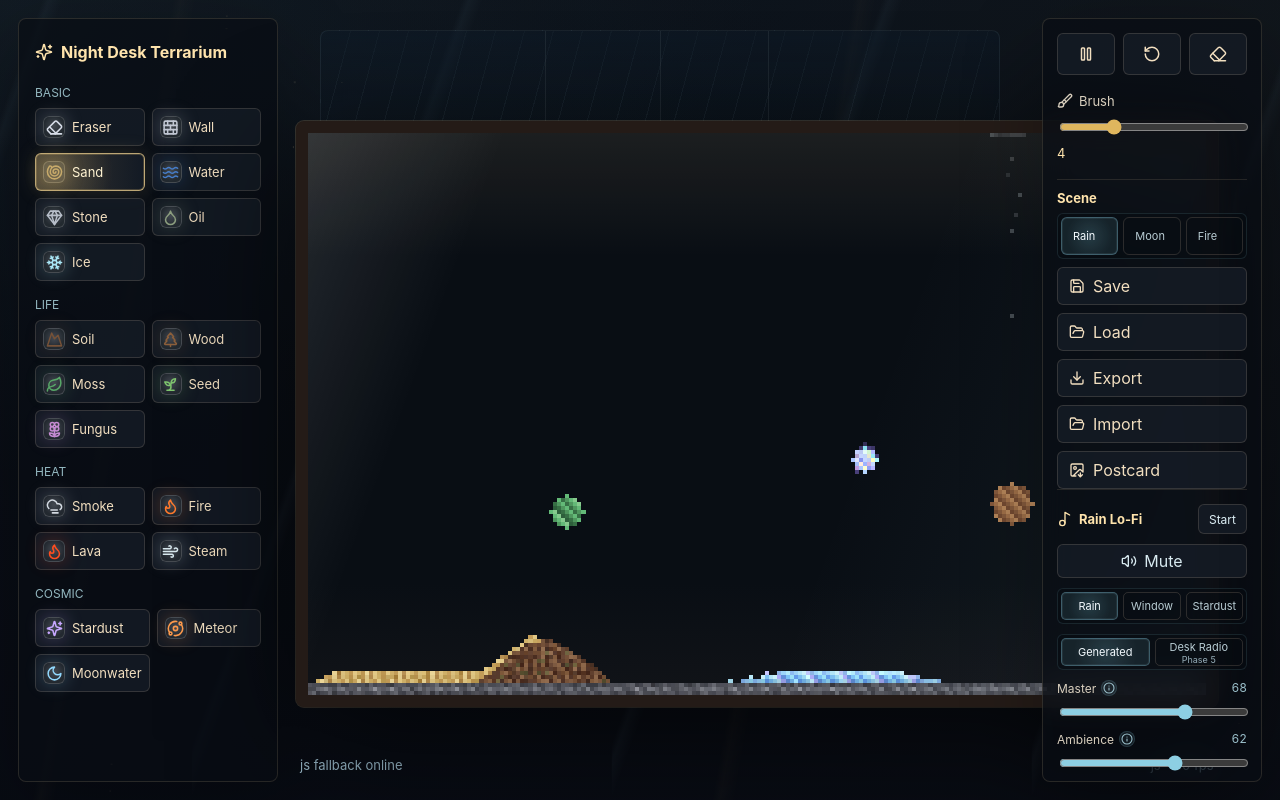
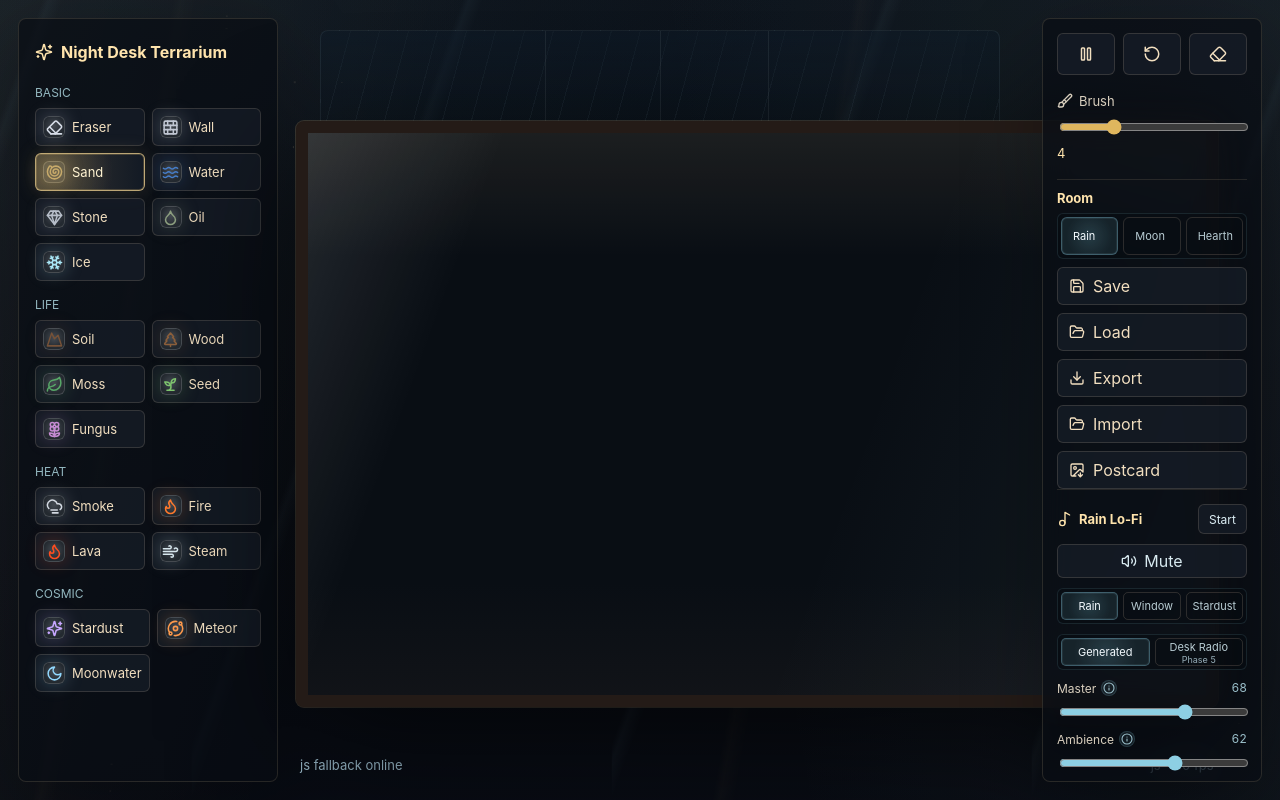
Before and after one commit to ldonald067/cozyfun, a React (Vite) app in the folder app/: page / in a window 1280 px wide. Built offline with nearby package versions, Linux system fonts and the light colour scheme; no server answers.

Commit message:
Replace scene presets with room backdrops

```diff
--- a/app/src/App.tsx
+++ b/app/src/App.tsx
@@ -52,7 +52,13 @@ import { MATERIAL, MATERIALS, type MaterialDef, type MaterialId } from "./materi
 import { detectReactionEvents } from "./reactions";
 import { applySnapshot, downloadSnapshot, loadLocal, readSnapshotFile, saveLocal } from "./storage";
 import { exportPostcard, renderSandbox } from "./renderer";
-import { applyScenePreset, getScenePreset, SCENE_PRESETS, type ScenePresetId } from "./scenePresets";
+import {
+  getSceneEnvironment,
+  loadSceneEnvironmentId,
+  saveSceneEnvironmentId,
+  SCENE_ENVIRONMENTS,
+  type SceneEnvironmentId
+} from "./sceneEnvironments";
 
 const WORLD_WIDTH = 220;
 const WORLD_HEIGHT = 140;
@@ -102,7 +108,8 @@ export function App() {
   const activeMusicProvider = getMusicProviderDef(audioPrefs.provider);
   const [engine, setEngine] = useState<SandboxEngine | null>(null);
   const [selected, setSelected] = useState<MaterialId>(MATERIAL.Sand);
-  const [scenePreset, setScenePreset] = useState<ScenePresetId>("rain-desk");
+  const [sceneEnvironment, setSceneEnvironment] = useState<SceneEnvironmentId>(() => loadSceneEnvironmentId());
+  const activeSceneEnvironment = getSceneEnvironment(sceneEnvironment);
   const [brushSize, setBrushSize] = useState(4);
   const [paused, setPaused] = useState(false);
   const [status, setStatus] = useState("warming tray");
@@ -124,7 +131,6 @@ export function App() {
       createdEngine = created;
       setEngine(created);
       setStatus(created.source === "wasm" ? "wasm sim online" : "js fallback online");
-      applyScenePreset(created, "rain-desk");
     });
     return () => {
       active = false;
@@ -136,6 +142,10 @@ export function App() {
     audio.applyPreferences(audioPrefs);
     saveAudioPrefs(audioPrefs);
   }, [audio, audioPrefs]);
+
+  useEffect(() => {
+    saveSceneEnvironmentId(sceneEnvironment);
+  }, [sceneEnvironment]);
 
   useEffect(() => {
     return () => audio.dispose();
@@ -208,13 +218,13 @@ export function App() {
     []
   );
 
-  const sceneOptions = useMemo<SegmentOption<ScenePresetId>[]>(
+  const sceneOptions = useMemo<SegmentOption<SceneEnvironmentId>[]>(
     () =>
-      SCENE_PRESETS.map((preset) => ({
-        value: preset.id,
-        label: preset.label,
-        title: preset.title,
-        testId: `scene-preset-${preset.id}`
+      SCENE_ENVIRONMENTS.map((scene) => ({
+        value: scene.id,
+        label: scene.label,
+        title: scene.title,
+        testId: `scene-environment-${scene.id}`
       })),
     []
   );
@@ -251,7 +261,6 @@ export function App() {
     if (!engine) return;
     engine.clear();
     audio.playUiCue("clear");
-    setScenePreset("rain-desk");
     setStatus("tray cleared");
   }
 
@@ -266,7 +275,6 @@ export function App() {
     if (!engine) return;
     const loaded = loadLocal(engine);
     if (loaded) audio.playUiCue("load");
-    if (loaded) setScenePreset("rain-desk");
     setStatus(loaded ? "local scene loaded" : "no local save yet");
   }
 
@@ -282,7 +290,6 @@ export function App() {
     const snapshot = await readSnapshotFile(event.target.files[0]);
     const loaded = snapshot ? applySnapshot(engine, snapshot) : false;
     if (loaded) audio.playUiCue("import");
-    if (loaded) setScenePreset("rain-desk");
     setStatus(loaded ? "scene imported" : "invalid scene file");
     event.target.value = "";
   }
@@ -290,7 +297,7 @@ export function App() {
   async function handlePostcard() {
     if (!engine || !baseCanvasRef.current || !glowCanvasRef.current) return;
     await exportPostcard(engine, baseCanvasRef.current, glowCanvasRef.current, {
-      sceneTitle: getScenePreset(scenePreset).title,
+      sceneTitle: activeSceneEnvironment.title,
       moodTitle: activeMood.title,
       musicSource: activeMusicProvider.label
     });
@@ -356,17 +363,17 @@ export function App() {
     setStatus(providerDef.status);
   }
 
-  function handleScenePreset(id: ScenePresetId) {
-    if (!engine) return;
-    const preset = applyScenePreset(engine, id);
-    setScenePreset(id);
-    handleAudioMood(preset.mood);
-    audio.playUiCue("load");
-    setStatus(preset.status);
+  function handleSceneEnvironment(id: SceneEnvironmentId) {
+    const scene = getSceneEnvironment(id);
+    setSceneEnvironment(id);
+    setAudioPrefs((current) => ({ ...current, mood: scene.mood }));
+    audio.setMood(scene.mood);
+    if (audioPrefs.enabled && !audioPrefs.muted) audio.playUiCue("toggle");
+    setStatus(scene.status);
   }
 
   return (
-    <main className="app-shell">
+    <main className={`app-shell ${activeSceneEnvironment.className}`}>
       <canvas ref={motesCanvasRef} className="motes-canvas" aria-hidden="true" />
       <section className="workspace" aria-label="Cozy pixel sandbox">
         <aside className="tool-panel" aria-label="Materials">
@@ -454,14 +461,14 @@ export function App() {
           </label>
 
           <div className="control-stack">
-            <div className="preset-control">
-              <span>Scene</span>
+            <div className="environment-control">
+              <span>Room</span>
               <SegmentedControl
-                ariaLabel="Scene preset"
-                value={scenePreset}
+                ariaLabel="Room backdrop"
+                value={sceneEnvironment}
                 options={sceneOptions}
-                className="scene-preset-control"
-                onChange={handleScenePreset}
+                className="scene-environment-control"
+                onChange={handleSceneEnvironment}
               />
             </div>
             <button type="button" data-testid="save-scene" onClick={handleSave}>
--- a/app/src/scenePresets.ts
+++ b/app/src/devSceneSeeds.ts
@@ -1,10 +1,10 @@
 import type { SandboxEngine } from "./engine";
 import { MATERIAL, type MaterialId } from "./materials";
 
-export type ScenePresetId = "rain-desk" | "moonwater-garden" | "stardust-fireplace";
+export type DevSceneSeedId = "rain-desk" | "moonwater-garden" | "stardust-fireplace";
 
-export type ScenePreset = {
-  id: ScenePresetId;
+export type DevSceneSeed = {
+  id: DevSceneSeedId;
   label: string;
   title: string;
   status: string;
@@ -22,7 +22,7 @@ type PaintCommand = {
   dy?: number;
 };
 
-export const SCENE_PRESETS: ScenePreset[] = [
+export const DEV_SCENE_SEEDS: DevSceneSeed[] = [
   {
     id: "rain-desk",
     label: "Rain",
@@ -81,12 +81,12 @@ export const SCENE_PRESETS: ScenePreset[] = [
   }
 ];
 
-export function getScenePreset(id: ScenePresetId) {
-  return SCENE_PRESETS.find((preset) => preset.id === id) ?? SCENE_PRESETS[0];
+export function getDevSceneSeed(id: DevSceneSeedId) {
+  return DEV_SCENE_SEEDS.find((preset) => preset.id === id) ?? DEV_SCENE_SEEDS[0];
 }
 
-export function applyScenePreset(engine: SandboxEngine, id: ScenePresetId) {
-  const preset = getScenePreset(id);
+export function applyDevSceneSeed(engine: SandboxEngine, id: DevSceneSeedId) {
+  const preset = getDevSceneSeed(id);
   engine.clear();
   for (const command of preset.commands) {
     const repeat = command.repeat ?? 1;
--- /dev/null
+++ b/app/src/sceneEnvironments.ts
@@ -0,0 +1,67 @@
+import type { AudioMood } from "./audio";
+
+export type SceneEnvironmentId = "rain-desk" | "moonwater-garden" | "stardust-hearth";
+
+export type SceneEnvironment = {
+  id: SceneEnvironmentId;
+  label: string;
+  title: string;
+  status: string;
+  mood: AudioMood;
+  className: string;
+};
+
+const SCENE_ENVIRONMENT_KEY = "cozy-pixel-sandbox:room:v1";
+export const DEFAULT_SCENE_ENVIRONMENT: SceneEnvironmentId = "rain-desk";
+
+export const SCENE_ENVIRONMENTS: SceneEnvironment[] = [
+  {
+    id: "rain-desk",
+    label: "Rain",
+    title: "Rain Desk",
+    status: "rain desk backdrop on",
+    mood: "rain",
+    className: "scene-rain-desk"
+  },
+  {
+    id: "moonwater-garden",
+    label: "Moon",
+    title: "Moonlit Garden",
+    status: "moonlit garden backdrop on",
+    mood: "window",
+    className: "scene-moonwater-garden"
+  },
+  {
+    id: "stardust-hearth",
+    label: "Hearth",
+    title: "Stardust Hearth",
+    status: "stardust hearth backdrop on",
+    mood: "stardust",
+    className: "scene-stardust-hearth"
+  }
+];
+
+export function getSceneEnvironment(id: SceneEnvironmentId) {
+  return SCENE_ENVIRONMENTS.find((scene) => scene.id === id) ?? SCENE_ENVIRONMENTS[0];
+}
+
+export function loadSceneEnvironmentId(): SceneEnvironmentId {
+  try {
+    const stored = localStorage.getItem(SCENE_ENVIRONMENT_KEY);
+    return isSceneEnvironmentId(stored) ? stored : DEFAULT_SCENE_ENVIRONMENT;
+  } catch {
+    return DEFAULT_SCENE_ENVIRONMENT;
+  }
+}
+
+export function saveSceneEnvironmentId(id: SceneEnvironmentId) {
+  try {
+    localStorage.setItem(SCENE_ENVIRONMENT_KEY, id);
+  } catch {
+    // Room preference is cosmetic; storage failure should never block play.
+  }
+}
+
+function isSceneEnvironmentId(value: unknown): value is SceneEnvironmentId {
+  return typeof value === "string" && SCENE_ENVIRONMENTS.some((scene) => scene.id === value);
+}
--- a/app/src/styles.css
+++ b/app/src/styles.css
@@ -62,26 +62,102 @@ input:focus-visible {
 }
 
 .app-shell {
+  --room-background:
+    linear-gradient(180deg, rgba(7, 10, 18, 0.4), rgba(7, 10, 18, 0.9)),
+    linear-gradient(125deg, rgba(74, 112, 126, 0.22), transparent 42%),
+    linear-gradient(120deg, #0b1118 0%, #111a22 46%, #1d2223 100%);
+  --room-weather-opacity: 0.28;
+  --room-weather-image:
+    linear-gradient(110deg, transparent 0 38%, rgba(130, 171, 195, 0.18) 39%, transparent 41%),
+    linear-gradient(100deg, transparent 0 66%, rgba(255, 213, 145, 0.08) 67%, transparent 69%);
+  --room-weather-size: 420px 100%, 680px 100%;
+  --room-weather-duration: 12s;
+  --room-lighting:
+    linear-gradient(105deg, rgba(255, 218, 147, 0.06), transparent 32%),
+    linear-gradient(260deg, rgba(112, 170, 191, 0.08), transparent 44%);
+  --window-background:
+    linear-gradient(180deg, rgba(17, 31, 45, 0.74), rgba(4, 8, 14, 0.18)),
+    repeating-linear-gradient(105deg, rgba(162, 204, 225, 0.18) 0 1px, transparent 1px 28px);
+  --window-border: rgba(117, 151, 164, 0.22);
+  --window-opacity: 0.56;
+  --tray-frame: #241b17;
+  --tray-highlight: rgba(255, 213, 150, 0.18);
+  --tray-inner-glow: rgba(255, 197, 106, 0.08);
   min-height: 100%;
   position: relative;
   overflow: hidden;
-  background:
-    linear-gradient(180deg, rgba(7, 10, 18, 0.4), rgba(7, 10, 18, 0.9)),
-    radial-gradient(ellipse at top left, rgba(74, 112, 126, 0.22), transparent 42%),
-    linear-gradient(120deg, #0b1118 0%, #111a22 46%, #1d2223 100%);
+  background: var(--room-background);
+  transition: background 260ms ease;
 }
 
-.app-shell::before {
+.app-shell::before,
+.app-shell::after {
   content: "";
   position: absolute;
   inset: 0;
   pointer-events: none;
-  opacity: 0.28;
-  background-image:
-    linear-gradient(110deg, transparent 0 38%, rgba(130, 171, 195, 0.18) 39%, transparent 41%),
-    linear-gradient(100deg, transparent 0 66%, rgba(255, 213, 145, 0.08) 67%, transparent 69%);
-  background-size: 420px 100%, 680px 100%;
-  animation: rain-slide 12s linear infinite;
+}
+
+.app-shell::before {
+  opacity: var(--room-weather-opacity);
+  background-image: var(--room-weather-image);
+  background-size: var(--room-weather-size);
+  animation: rain-slide var(--room-weather-duration) linear infinite;
+  transition: opacity 260ms ease;
+}
+
+.app-shell::after {
+  background: var(--room-lighting);
+  mix-blend-mode: screen;
+  opacity: 0.72;
+}
+
+.app-shell.scene-moonwater-garden {
+  --room-background:
+    linear-gradient(180deg, rgba(8, 11, 22, 0.34), rgba(7, 9, 18, 0.94)),
+    linear-gradient(130deg, rgba(80, 91, 146, 0.28), transparent 48%),
+    linear-gradient(120deg, #080d18 0%, #10152a 52%, #161d2b 100%);
+  --room-weather-opacity: 0.2;
+  --room-weather-image:
+    linear-gradient(115deg, transparent 0 42%, rgba(175, 190, 255, 0.12) 43%, transparent 45%),
+    repeating-linear-gradient(90deg, rgba(151, 194, 196, 0.06) 0 1px, transparent 1px 70px);
+  --room-weather-size: 520px 100%, 700px 100%;
+  --room-weather-duration: 18s;
+  --room-lighting:
+    linear-gradient(120deg, rgba(152, 175, 255, 0.11), transparent 42%),
+    linear-gradient(260deg, rgba(102, 205, 190, 0.07), transparent 48%);
+  --window-background:
+    linear-gradient(180deg, rgba(21, 29, 59, 0.76), rgba(6, 9, 20, 0.2)),
+    repeating-linear-gradient(95deg, rgba(184, 199, 255, 0.16) 0 1px, transparent 1px 34px);
+  --window-border: rgba(161, 181, 255, 0.24);
+  --window-opacity: 0.62;
+  --tray-frame: #1e2230;
+  --tray-highlight: rgba(177, 190, 255, 0.2);
+  --tray-inner-glow: rgba(133, 182, 255, 0.08);
+}
+
+.app-shell.scene-stardust-hearth {
+  --room-background:
+    linear-gradient(180deg, rgba(12, 9, 10, 0.34), rgba(9, 7, 9, 0.94)),
+    linear-gradient(125deg, rgba(104, 67, 42, 0.22), transparent 46%),
+    linear-gradient(120deg, #100c0d 0%, #171017 52%, #201817 100%);
+  --room-weather-opacity: 0.18;
+  --room-weather-image:
+    linear-gradient(100deg, transparent 0 45%, rgba(255, 197, 120, 0.12) 46%, transparent 48%),
+    repeating-linear-gradient(0deg, rgba(255, 185, 101, 0.04) 0 1px, transparent 1px 42px);
+  --room-weather-size: 480px 100%, 100% 420px;
+  --room-weather-duration: 20s;
+  --room-lighting:
+    linear-gradient(110deg, rgba(255, 166, 85, 0.13), transparent 38%),
+    linear-gradient(270deg, rgba(178, 134, 255, 0.09), transparent 50%);
+  --window-background:
+    linear-gradient(180deg, rgba(46, 28, 30, 0.76), rgba(12, 6, 8, 0.2)),
+    repeating-linear-gradient(105deg, rgba(255, 183, 111, 0.12) 0 1px, transparent 1px 30px);
+  --window-border: rgba(255, 190, 117, 0.2);
+  --window-opacity: 0.5;
+  --tray-frame: #2a1812;
+  --tray-highlight: rgba(255, 176, 91, 0.18);
+  --tray-inner-glow: rgba(255, 143, 66, 0.1);
 }
 
 .workspace {
@@ -205,12 +281,14 @@ input:focus-visible {
   width: min(56vw, 680px);
   height: 150px;
   transform: translateX(-50%);
-  border: 1px solid rgba(117, 151, 164, 0.22);
+  border: 1px solid var(--window-border);
   border-radius: 8px;
-  background:
-    linear-gradient(180deg, rgba(17, 31, 45, 0.74), rgba(4, 8, 14, 0.18)),
-    repeating-linear-gradient(105deg, rgba(162, 204, 225, 0.18) 0 1px, transparent 1px 28px);
-  opacity: 0.56;
+  background: var(--window-background);
+  opacity: var(--window-opacity);
+  transition:
+    border-color 260ms ease,
+    background 260ms ease,
+    opacity 260ms ease;
 }
 
 .window-scene span {
@@ -238,15 +316,18 @@ input:focus-visible {
   width: min(72vw, 1050px);
   aspect-ratio: 11 / 7;
   margin: 86px auto 24px;
-  border: 12px solid #241b17;
+  border: 12px solid var(--tray-frame);
   border-radius: 8px;
   overflow: hidden;
   touch-action: none;
   background: #090e14;
   box-shadow:
     0 34px 120px rgba(0, 0, 0, 0.62),
-    0 0 0 1px rgba(255, 213, 150, 0.18),
-    inset 0 0 36px rgba(255, 197, 106, 0.08);
+    0 0 0 1px var(--tray-highlight),
+    inset 0 0 36px var(--tray-inner-glow);
+  transition:
+    border-color 260ms ease,
+    box-shadow 260ms ease;
 }
 
 .sandbox-canvas {
@@ -540,24 +621,24 @@ input:focus-visible {
   gap: 8px;
 }
 
-.preset-control {
+.environment-control {
   display: grid;
   gap: 7px;
   padding-top: 10px;
   border-top: 1px solid rgba(239, 211, 166, 0.12);
 }
 
-.preset-control > span {
+.environment-control > span {
   color: #ffe4ad;
   font-size: 13px;
   font-weight: 700;
 }
 
-.scene-preset-control {
+.scene-environment-control {
   grid-template-columns: repeat(3, minmax(0, 1fr));
 }
 
-.scene-preset-control button {
+.scene-environment-control button {
   justify-content: center;
   min-height: 28px;
   padding: 0 5px;
```
Also changed, not shown: scripts/smoke-browser.mjs (+11 -7 lines), 3 other files (tests, documents, lock files or other folders).
